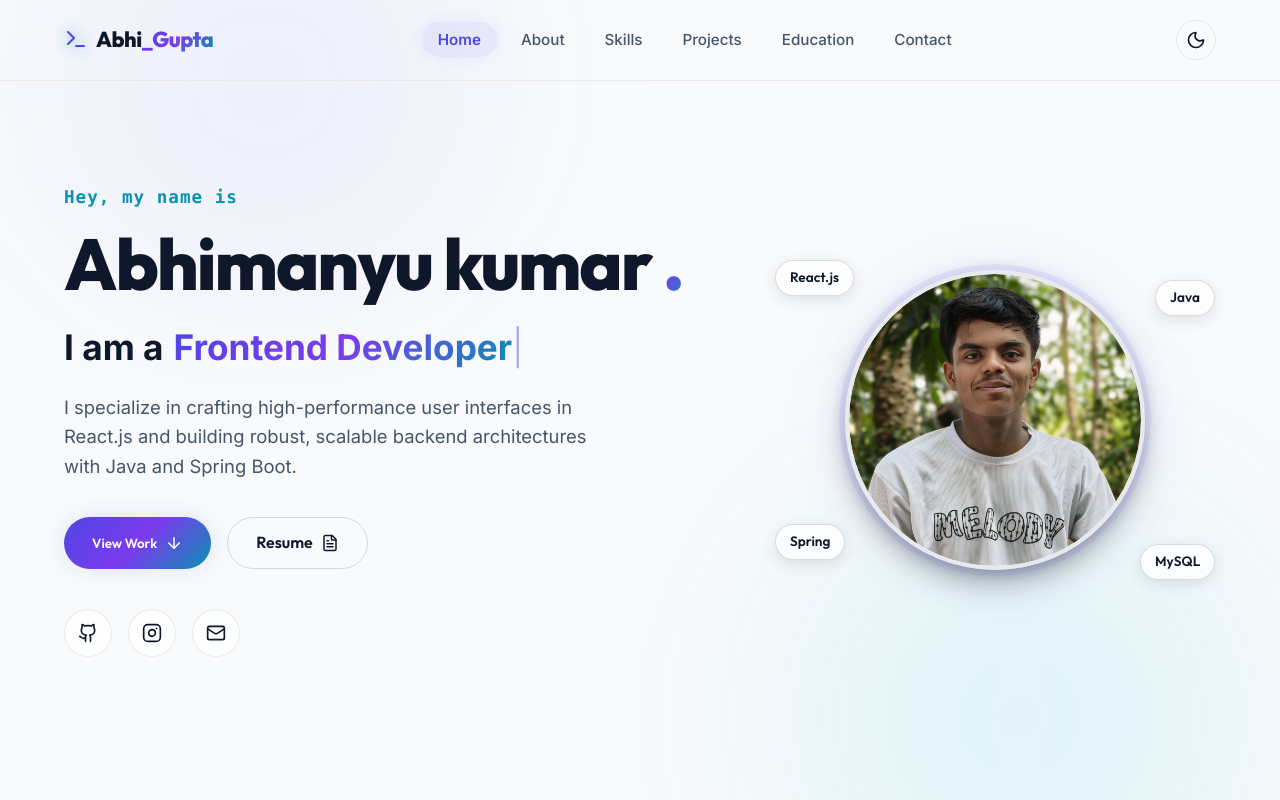
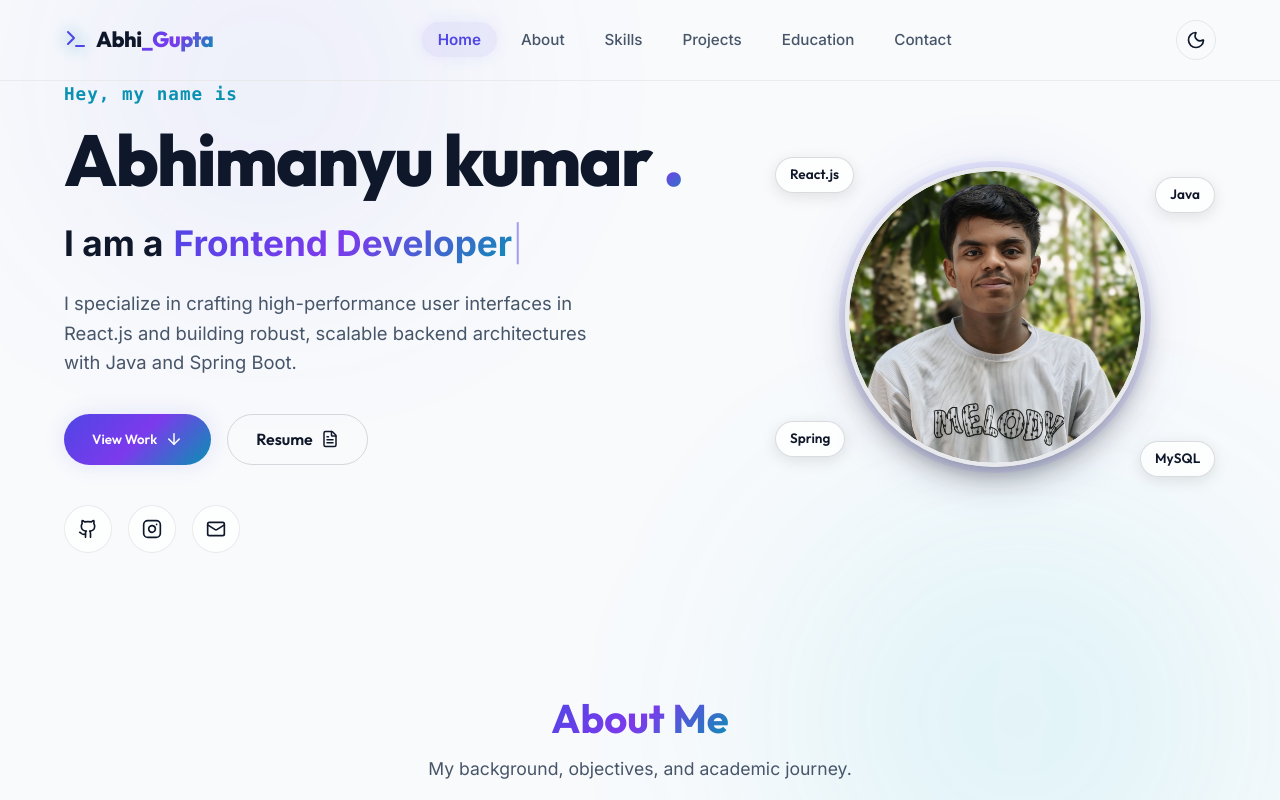
Before and after one commit to mkmanu0102-debug/portfolioabhi, a React (Vite) app: page / in a window 1280 px wide. Shown: the top 800 px of the page. Built offline with nearby package versions, Linux system fonts and the light colour scheme.

Commit message:
updated portfolio

```diff
--- a/src/sections/Hero.css
+++ b/src/sections/Hero.css
@@ -1,5 +1,5 @@
 .hero-section {
-  min-height: 100svh;
+  min-height: auto;
   display: flex;
   align-items: center;
   position: relative;
```
